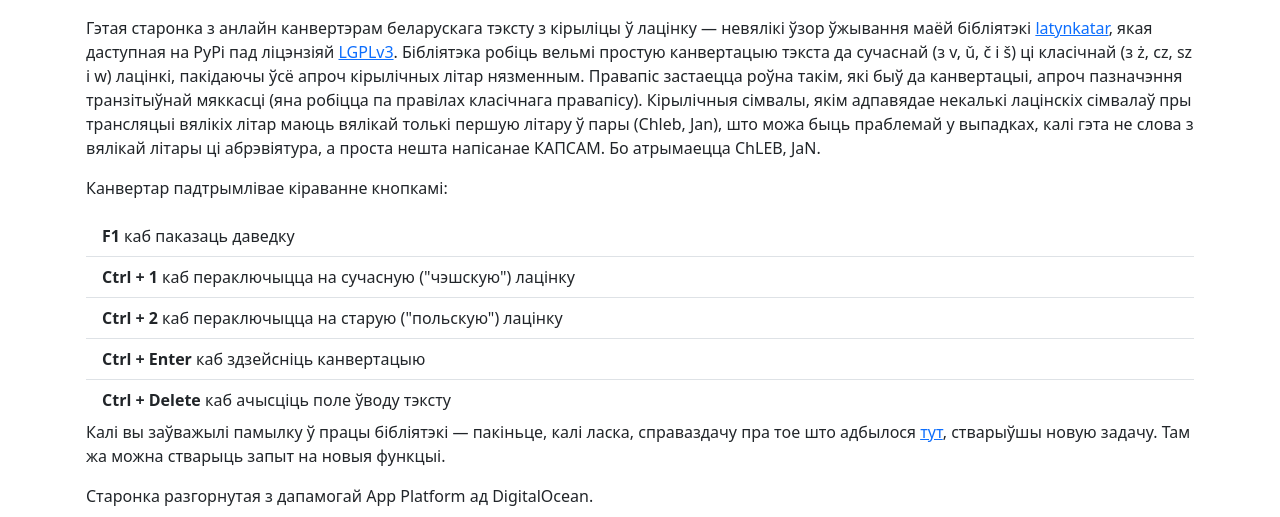
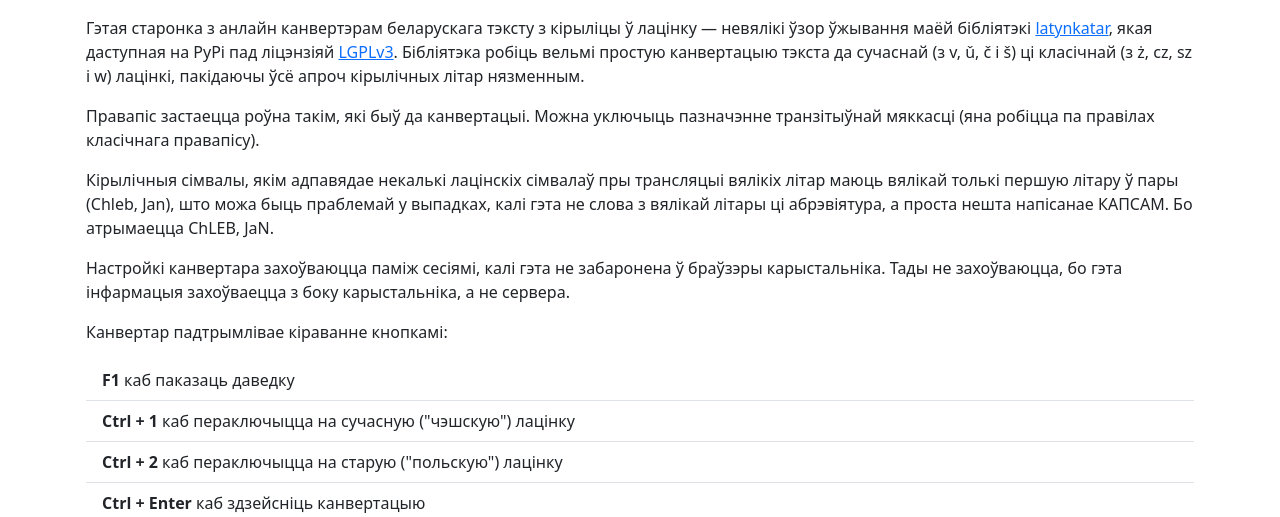
Before and after one commit to measles/latynkatar_site, a Flask app: page /about/ in a window 1280 px wide. Shown: the part 112-629 px from the top of the page. Run offline with Flask 3, Linux system fonts and the light colour scheme; grey boxes are pictures that could not be loaded.

Commit message:
Абнавіў даведку

```diff
--- a/templates/about.j2
+++ b/templates/about.j2
@@ -5,10 +5,19 @@
         <a href="https://pypi.org/project/latynkatar/" >latynkatar</a>, якая даступная на PyPi пад ліцэнзіяй
         <a href="https://github.com/measles/latynkatar?tab=LGPL-3.0-1-ov-file">LGPLv3</a>. Бібліятэка робіць вельмі простую канвертацыю
         тэкста да сучаснай (з v, ǔ, č і š) ці класічнай (з ż, cz, sz і w) лацінкі, пакідаючы ўсё апроч кірылічных літар нязменным.
-        Правапіс застаецца роўна такім, які быў да канвертацыі, апроч пазначэння транзітыўнай мяккасці (яна робіцца па правілах класічнага
-        правапісу). Кірылічныя сімвалы, якім адпавядае некалькі лацінскіх сімвалаў пры трансляцыі вялікіх літар маюць вялікай толькі першую
+    </p>
+    <p  class="text-justify">
+        Правапіс застаецца роўна такім, які быў да канвертацыі. Можна уключыць пазначэнне транзітыўнай мяккасці (яна робіцца па правілах класічнага
+        правапісу).
+    </p>
+    <p  class="text-justify">
+        Кірылічныя сімвалы, якім адпавядае некалькі лацінскіх сімвалаў пры трансляцыі вялікіх літар маюць вялікай толькі першую
         літару ў пары (Chleb, Jan), што можа быць праблемай у выпадках, калі гэта не слова з вялікай літары ці абрэвіятура, а проста нешта
         напісанае КАПСАМ. Бо атрымаецца ChLEB, JaN.
+    </p>
+    <p  class="text-justify">
+        Настройкі канвертара захоўваюцца паміж сесіямі, калі гэта не забаронена ў браўзэры карыстальніка. Тады не захоўваюцца,
+        бо гэта інфармацыя захоўваецца з боку карыстальніка, а не сервера.
     </p>
     <p  class="text-justify">
         Канвертар падтрымлівае кіраванне кнопкамі:
```
Also changed, not shown: README.md.
